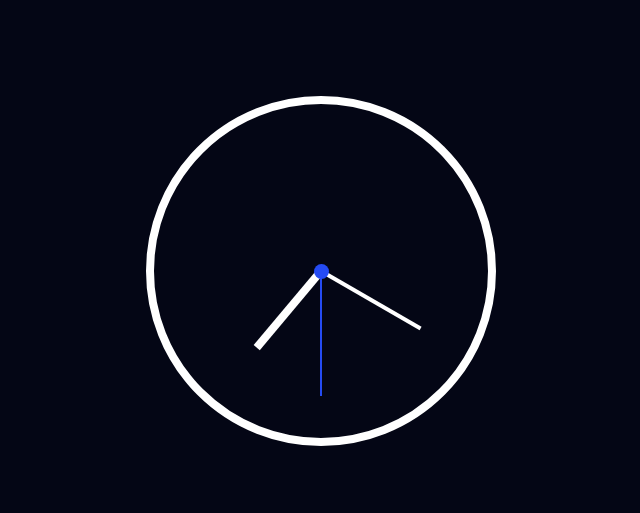
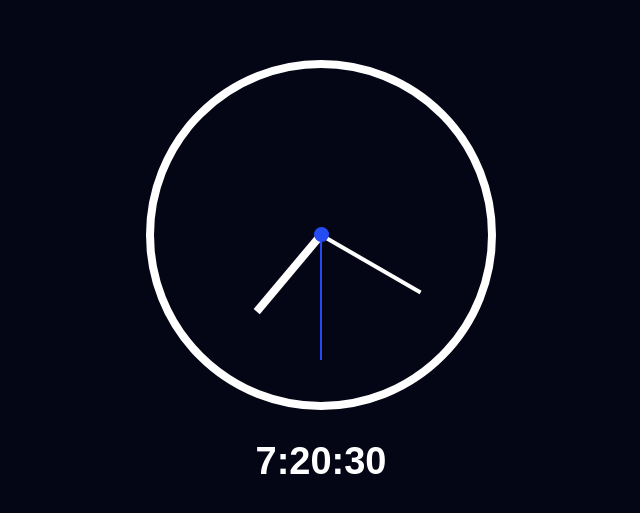
Before and after one commit to fajarfadillahh/minimalist-clock, a plain HTML site: page index.html in a window 1280 px wide. Shown: the part 129-642 px from the top of the page, without its empty margins (319-959 px from the left). Drawn offline with Linux system fonts and the light colour scheme.

Commit message:
melakukan edit waktu dengan vanilla js pada digital clock

```diff
--- a/css/style.css
+++ b/css/style.css
@@ -89,3 +89,12 @@ body {
   height: 120px;
   background: #254bf3;
 }
+
+.digitalClock {
+  display: flex;
+  justify-content: center;
+  font-size: 38px;
+  font-weight: bold;
+  color: #fff;
+  margin-top: 30px;
+}
--- a/index.html
+++ b/index.html
@@ -24,6 +24,13 @@
       </div>
     </div>
 
+    <!-- digital clock -->
+    <div class="digitalClock">
+      <div id="hour"></div>
+      <div id="minutes"></div>
+      <div id="seconds"></div>
+    </div>
+
     <!-- js -->
     <script src="js/script.js"></script>
   </body>
--- a/js/script.js
+++ b/js/script.js
@@ -1,8 +1,9 @@
-const hr = document.getElementById("hr");
-const mn = document.getElementById("mn");
-const sc = document.getElementById("sc");
+setInterval(() => {
+  // analog clock
+  const hr = document.getElementById("hr");
+  const mn = document.getElementById("mn");
+  const sc = document.getElementById("sc");
 
-setInterval(() => {
   let day = new Date();
   let hh = day.getHours() * 30;
   let mm = day.getMinutes() * 6;
@@ -11,4 +12,17 @@ setInterval(() => {
   hr.style.transform = `rotateZ(${hh + mm / 12}deg)`;
   mn.style.transform = `rotateZ(${mm}deg)`;
   sc.style.transform = `rotateZ(${ss}deg)`;
+
+  // digital clock
+  const hour = document.getElementById("hour");
+  const minutes = document.getElementById("minutes");
+  const seconds = document.getElementById("seconds");
+
+  let h = new Date().getHours();
+  let m = new Date().getMinutes();
+  let s = new Date().getSeconds();
+
+  hour.innerHTML = h + ":";
+  minutes.innerHTML = m + ":";
+  seconds.innerHTML = s;
 });
```
